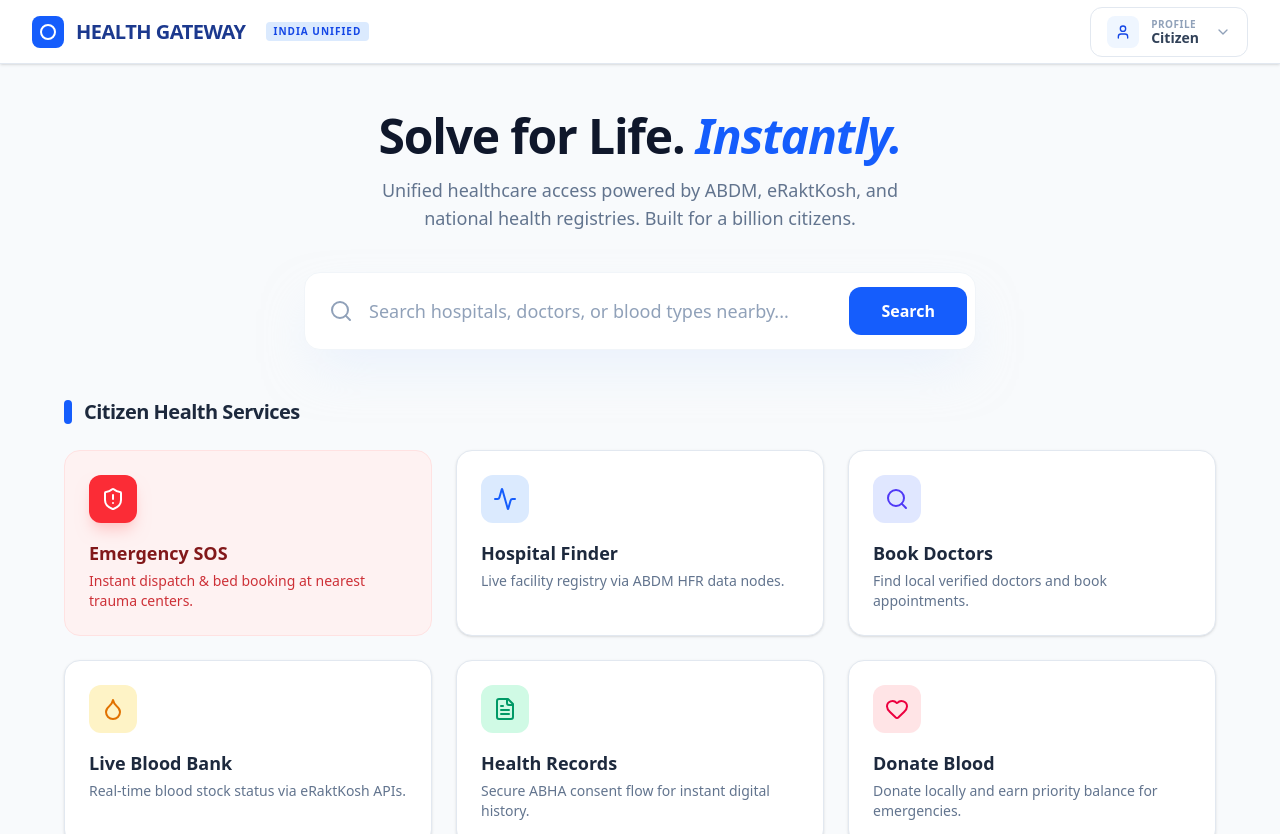
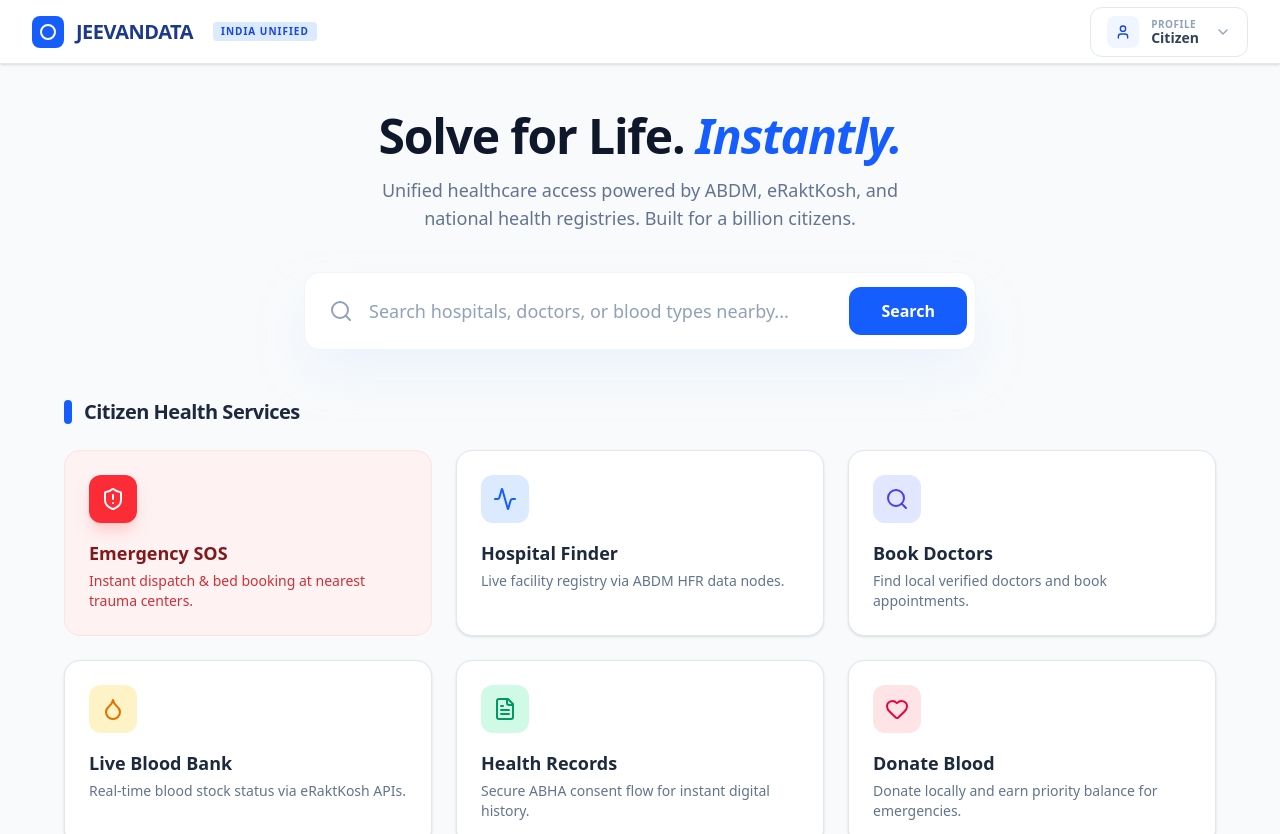
Before and after one commit to developersanchit/Jeevandata, a React (Vite) app: page / in a window 1280 px wide. Shown: the top 834 px of the page. Built offline with nearby package versions, Linux system fonts and the light colour scheme.

Commit message:
refactor: rebrand application to Jeevandata
Update application metadata, UI labels, and favicon to reflect the new project name Jeevandata.

```diff
--- a/index.html
+++ b/index.html
@@ -3,12 +3,13 @@
   <head>
     <meta charset="UTF-8" />
     <meta name="viewport" content="width=device-width, initial-scale=1.0" />
-    <title>My Google AI Studio App</title>
-    <meta name="description" content="An application built with Google AI Studio." />
-    <meta property="og:title" content="My Google AI Studio App" />
-    <meta property="og:description" content="An application built with Google AI Studio." />
+    <title>Jeevandata</title>
+    <meta name="description" content="Jeevandata - Centralized Health Access Portal" />
+    <meta property="og:title" content="Jeevandata" />
+    <meta property="og:description" content="Jeevandata - Centralized Health Access Portal" />
     <meta property="og:type" content="website" />
     <meta name="twitter:card" content="summary_large_image" />
+    <link rel="icon" type="image/svg+xml" href="/favicon.svg" />
   </head>
   <body>
     <div id="root"></div>
--- a/metadata.json
+++ b/metadata.json
@@ -1,5 +1,5 @@
 {
-  "name": "Health Access Portal",
+  "name": "Jeevandata",
   "description": "A centralized, reliable platform for emergency hospital discovery, verified doctor search, and blood donor matching based on open government APIs.",
   "requestFramePermissions": [
     "geolocation"
--- a/src/App.tsx
+++ b/src/App.tsx
@@ -54,8 +54,8 @@ export default function App() {
           <div className="w-8 h-8 bg-blue-600 rounded-lg flex items-center justify-center shrink-0 group-hover:bg-blue-700 transition-colors">
             <div className="w-4 h-4 border-2 border-white rounded-full"></div>
           </div>
-          <span className="font-bold text-xl tracking-tight text-blue-900 hidden sm:block group-hover:text-blue-700 transition-colors">HEALTH GATEWAY</span>
-          <span className="font-bold text-xl tracking-tight text-blue-900 sm:hidden">HG</span>
+          <span className="font-bold text-xl tracking-tight text-blue-900 hidden sm:block group-hover:text-blue-700 transition-colors">JEEVANDATA</span>
+          <span className="font-bold text-xl tracking-tight text-blue-900 sm:hidden">JD</span>
           <span className="bg-blue-100 text-blue-700 text-[10px] font-bold px-2 py-0.5 rounded ml-2 uppercase tracking-widest hidden md:inline-block">
             India Unified
           </span>
```
Also changed, not shown: public/favicon.svg (added).
